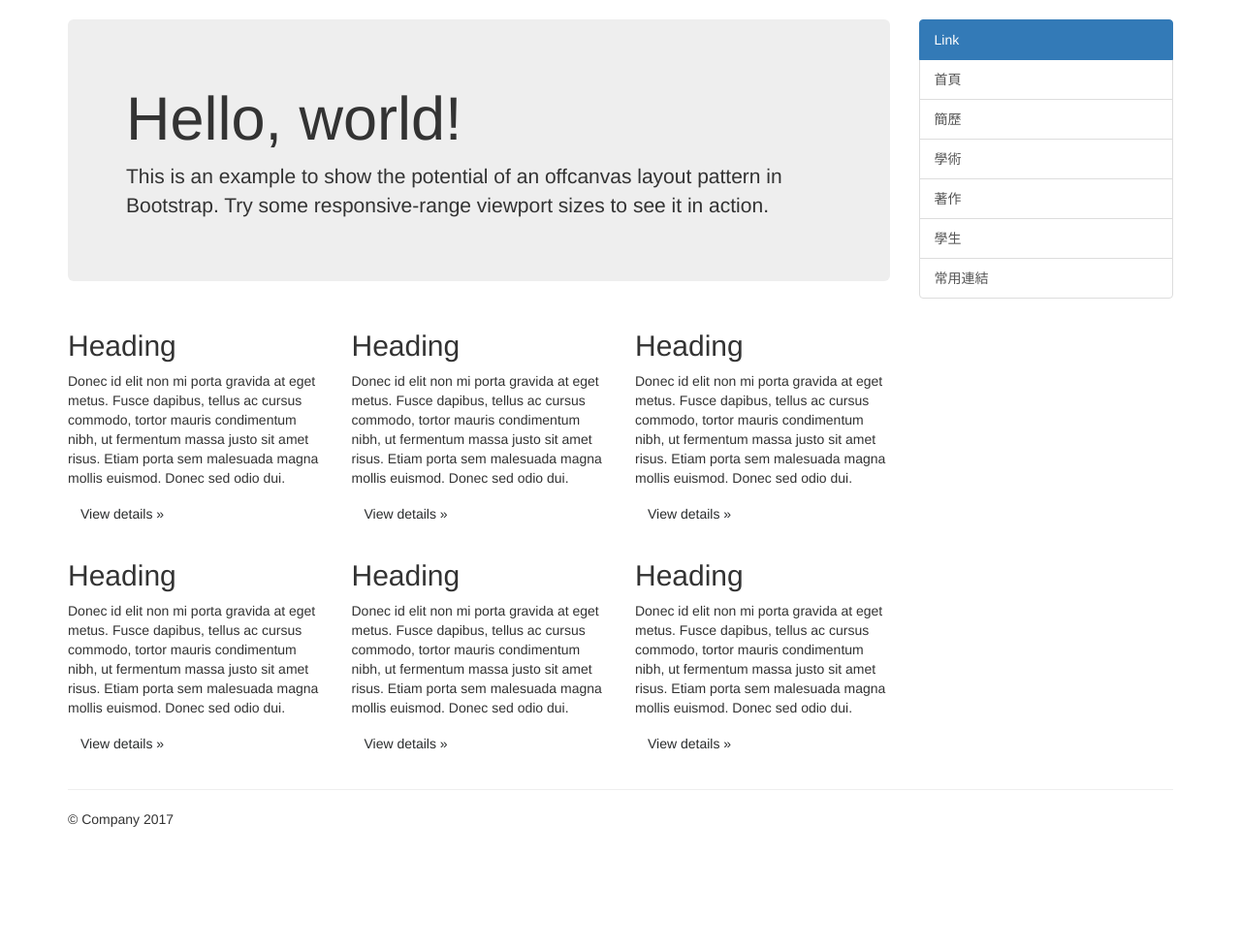
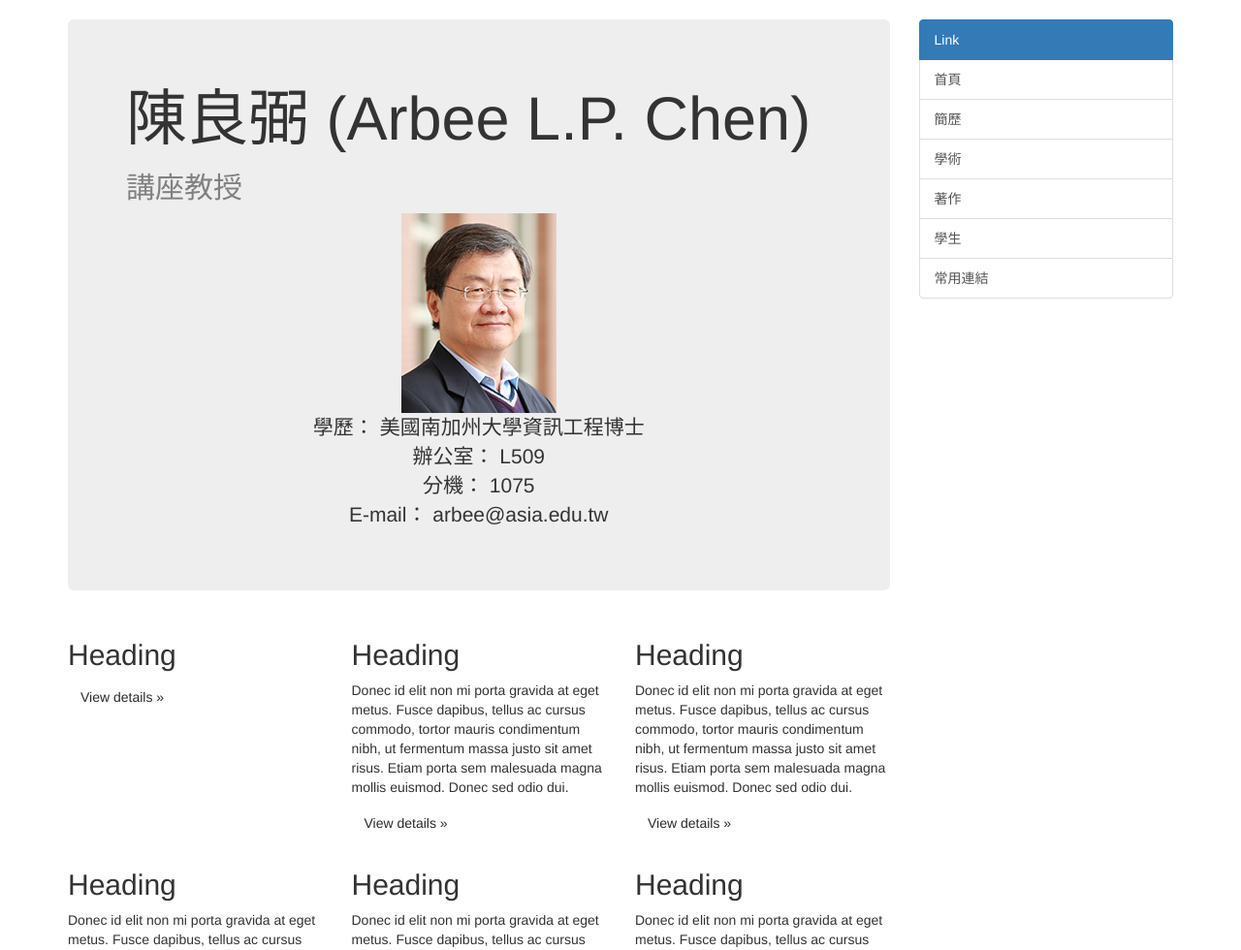
Before and after one commit to AREBLATESS/Ex_20170927_105021008, a PHP site: page /index2.php in a window 1280 px wide. Shown: the part 62-1042 px from the top of the page at 97% size. Before the commit the page ends 915 px from the top, so only its background shows below. Run offline with PHP 8.4, Linux system fonts and the light colour scheme; some libraries are stand-ins or nearby versions.

```diff
--- a/index.html
+++ b/index.html
@@ -13,10 +13,10 @@
     <h1 align="center">hello world</h1>
     <p align="center"><del><span style="font-size: 60px;color:blue">A</span><span style="font-size: 80px;color: red">s</span><span style="font-size: 92px;color: yellow">i</span><span style="font-size: 72px">a</span><span style="font-size: 80px;color:blue">U</span><span style="font-size: 100px">n</span><span style="font-size: 120px;color:blue">i</span><span style="font-size: 160px">v</span></del></p>
     <del style="color: red">ˊ_>ˋ</del>
-<table border="1" width="300" align="center" style="margin: 0 auto auto auto">
+<table border="1" width="300" align="center">
 <tr>
     <td><a href="index.html">首頁</a></td>
-    <td><a href="page1.html">hobby</a></td>
+    <td><a href="index2.php">hobby</a></td>
     <td><a href="課表.php">課表</a></td>
     <td><a href="page3.html">常用鏈結</a></td>
 </tr>
--- a/index2.php
+++ b/index2.php
@@ -75,13 +75,26 @@
                 <button type="button" class="btn btn-primary btn-sm" data-toggle="offcanvas">Toggle nav</button>
             </p>
             <div class="jumbotron">
-                <h1>Hello, world!</h1>
-                <p>This is an example to show the potential of an offcanvas layout pattern in Bootstrap. Try some responsive-range viewport sizes to see it in action.</p>
+                <h1>陳良弼 (Arbee L.P. Chen)</h1>
+                <h2 style="color:gray">講座教授</h2>
+                <div align="center">
+                <img src="image/lbchen.jpg" alt="">
+                <tr>
+                <p>
+                    學歷： 美國南加州大學資訊工程博士<br/>
+                    辦公室： L509<br/>
+                    分機： 1075<br/>
+                    E-mail： arbee@asia.edu.tw<br/>
+                </p>
+                </tr>
+                </div>
             </div>
+
+
             <div class="row">
                 <div class="col-6 col-lg-4">
                     <h2>Heading</h2>
-                    <p>Donec id elit non mi porta gravida at eget metus. Fusce dapibus, tellus ac cursus commodo, tortor mauris condimentum nibh, ut fermentum massa justo sit amet risus. Etiam porta sem malesuada magna mollis euismod. Donec sed odio dui. </p>
+                    <p> </p>
                     <p><a class="btn btn-secondary" href="#" role="button">View details &raquo;</a></p>
                 </div><!--/span-->
                 <div class="col-6 col-lg-4">
--- a/課表.php
+++ b/課表.php
@@ -20,10 +20,10 @@
     <div id="wrap">
         <h1 align="center">hello world</h1>
         <p align="center"><del><span style="font-size: 60px;color:blue">A</span><span style="font-size: 80px;color: red">s</span><span style="font-size: 92px;color: yellow">i</span><span style="font-size: 72px">a</span><span style="font-size: 80px;color:blue">U</span><span style="font-size: 100px">n</span><span style="font-size: 120px;color:blue">i</span><span style="font-size: 160px">v</span></del></p>
-        <table  width="300" align="center">
-            <tr >
+        <table  width="300" align="center" >
+            <tr>
                 <td><a href="index.html">首頁</a></td>
-                <td><a href="page1.html">hobby</a></td>
+                <td><a href="index2.php">hobby</a></td>
                 <td><a href="課表.php">課表</a></td>
                 <td><a href="page3.html">常用鏈結</a></td>
             </tr>
```
Also changed, not shown: image/test2.php (added, +8 -0 lines), test.php (added, +22 -0 lines), test1.php (added, +18 -0 lines), image/lbchen.jpg (added).
